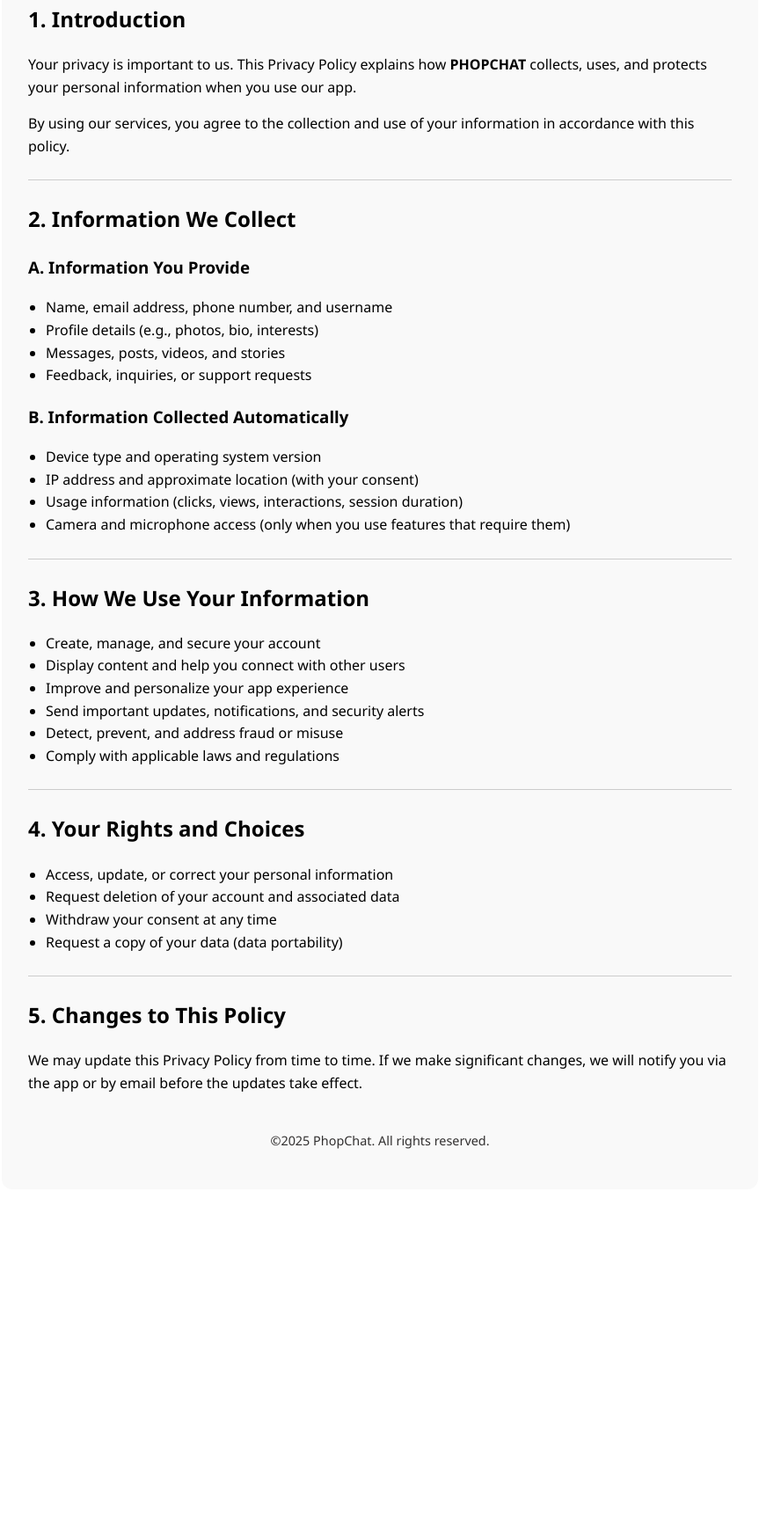
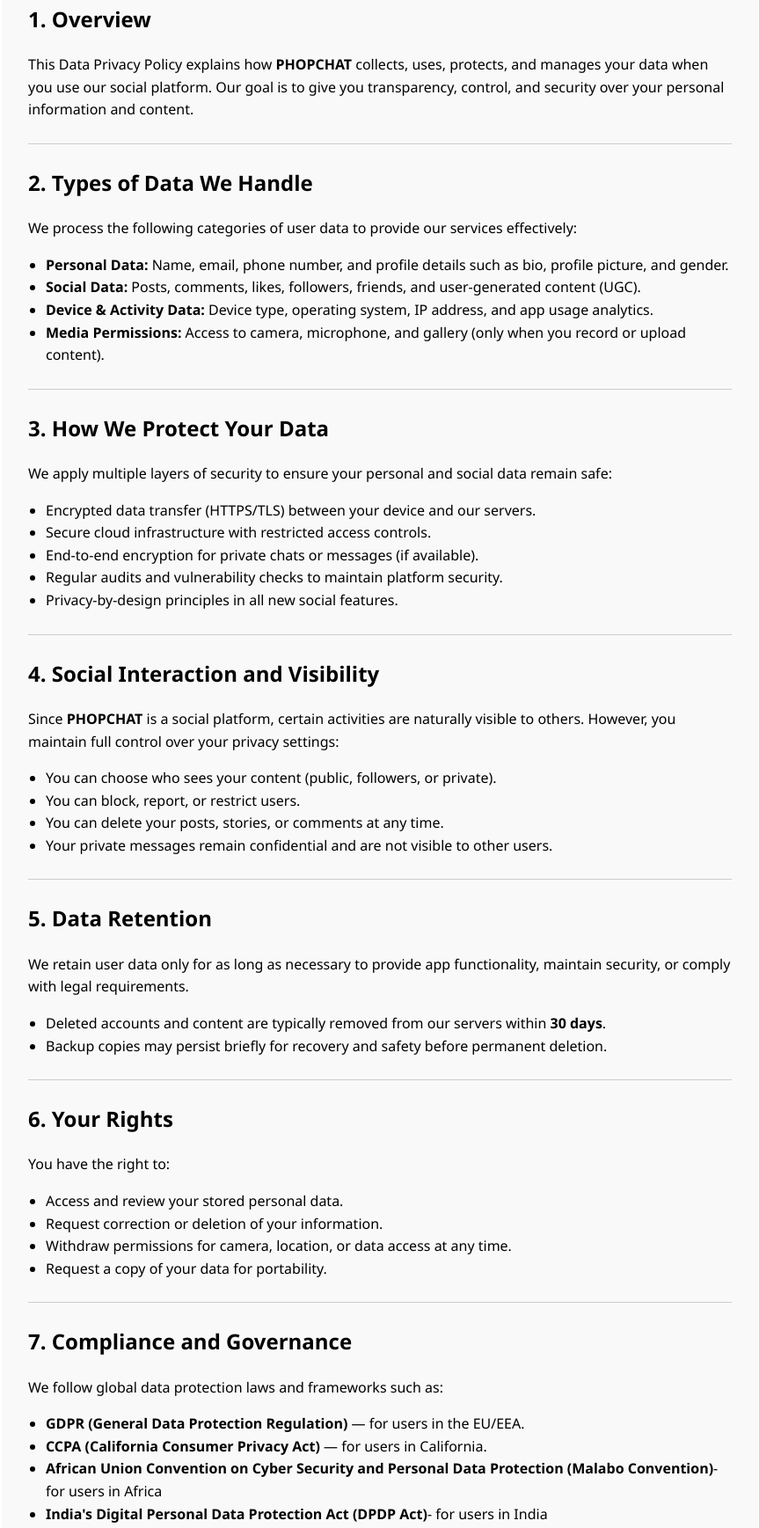
Before and after one commit to HUSSEINWAL/somemenucontents, a plain HTML site: page DataPrivacy.html in a window 1280 px wide. Shown: the part 279-2016 px from the top of the page at 88% size, without its empty margins (208-1071 px from the left). Before the commit the page ends 1651 px from the top, so only its background shows below. Drawn offline with Linux system fonts and the light colour scheme.

Commit message:
Themed Data Privacy Policy

```diff
--- a/DataPrivacy.html
+++ b/DataPrivacy.html
@@ -3,7 +3,7 @@
 <head>
   <meta charset="UTF-8" />
   <meta name="viewport" content="width=device-width, initial-scale=1.0" />
-  <title>Privacy Policy - PHOPCHAT</title>
+  <title>Data Privacy Policy - PHOPCHAT</title>
   <style>
     body {
       font-family: 'Segoe UI', Tahoma, Geneva, Verdana, sans-serif;
@@ -53,70 +53,119 @@
   </style>
 </head>
 <body>
-  <div class="container">
-    <h1>📜 Privacy Policy</h1>
+<div class="container">
+    <h1>🔒 Data Privacy Policy</h1>
 
     <div class="highlight">
-      <p><strong>Effective Date:</strong> 1st DEC 2025</p>
-      <p><strong>App Name:</strong> PHOPCHAT</p>
+      <p><strong>Effective Date:</strong>1st DEC, 2025</p>
+      <p><strong>App Name:</strong>PHOPCHAT</p>
+      <!-- <p><strong>Company:</strong> [Your Company Name, if registered]</p> -->
     </div>
 
-    <h2>1. Introduction</h2>
-    <p>Your privacy is important to us. This Privacy Policy explains how <strong>PHOPCHAT</strong> collects, uses, and protects your personal information when you use our app.</p>
-    <p>By using our services, you agree to the collection and use of your information in accordance with this policy.</p>
+    <h2>1. Overview</h2>
+    <p>This Data Privacy Policy explains how <strong>PHOPCHAT</strong> collects, uses, protects, and manages your data when you use our social platform. Our goal is to give you transparency, control, and security over your personal information and content.</p>
 
     <hr />
 
-    <h2>2. Information We Collect</h2>
-
-    <h3>A. Information You Provide</h3>
+    <h2>2. Types of Data We Handle</h2>
+    <p>We process the following categories of user data to provide our services effectively:</p>
     <ul>
-      <li>Name, email address, phone number, and username</li>
-      <li>Profile details (e.g., photos, bio, interests)</li>
-      <li>Messages, posts, videos, and stories</li>
-      <li>Feedback, inquiries, or support requests</li>
-    </ul>
-
-    <h3>B. Information Collected Automatically</h3>
-    <ul>
-      <li>Device type and operating system version</li>
-      <li>IP address and approximate location (with your consent)</li>
-      <li>Usage information (clicks, views, interactions, session duration)</li>
-      <li>Camera and microphone access (only when you use features that require them)</li>
+      <li><strong>Personal Data:</strong> Name, email, phone number, and profile details such as bio, profile picture, and gender.</li>
+      <li><strong>Social Data:</strong> Posts, comments, likes, followers, friends, and user-generated content (UGC).</li>
+      <li><strong>Device & Activity Data:</strong> Device type, operating system, IP address, and app usage analytics.</li>
+      <li><strong>Media Permissions:</strong> Access to camera, microphone, and gallery (only when you record or upload content).</li>
     </ul>
 
     <hr />
 
-    <h2>3. How We Use Your Information</h2>
+    <h2>3. How We Protect Your Data</h2>
+    <p>We apply multiple layers of security to ensure your personal and social data remain safe:</p>
     <ul>
-      <li>Create, manage, and secure your account</li>
-      <li>Display content and help you connect with other users</li>
-      <li>Improve and personalize your app experience</li>
-      <li>Send important updates, notifications, and security alerts</li>
-      <li>Detect, prevent, and address fraud or misuse</li>
-      <li>Comply with applicable laws and regulations</li>
+      <li>Encrypted data transfer (HTTPS/TLS) between your device and our servers.</li>
+      <li>Secure cloud infrastructure with restricted access controls.</li>
+      <li>End-to-end encryption for private chats or messages (if available).</li>
+      <li>Regular audits and vulnerability checks to maintain platform security.</li>
+      <li>Privacy-by-design principles in all new social features.</li>
     </ul>
 
     <hr />
 
-    <h2>4. Your Rights and Choices</h2>
+    <h2>4. Social Interaction and Visibility</h2>
+    <p>Since <strong>PHOPCHAT</strong> is a social platform, certain activities are naturally visible to others. However, you maintain full control over your privacy settings:</p>
     <ul>
-      <li>Access, update, or correct your personal information</li>
-      <li>Request deletion of your account and associated data</li>
-      <li>Withdraw your consent at any time</li>
-      <li>Request a copy of your data (data portability)</li>
+      <li>You can choose who sees your content (public, followers, or private).</li>
+      <li>You can block, report, or restrict users.</li>
+      <li>You can delete your posts, stories, or comments at any time.</li>
+      <li>Your private messages remain confidential and are not visible to other users.</li>
     </ul>
 
     <hr />
 
-    <h2>5. Changes to This Policy</h2>
-    <p>We may update this Privacy Policy from time to time. If we make significant changes, we will notify you via the app or by email before the updates take effect.</p>
+    <h2>5. Data Retention</h2>
+    <p>We retain user data only for as long as necessary to provide app functionality, maintain security, or comply with legal requirements.</p>
+    <ul>
+      <li>Deleted accounts and content are typically removed from our servers within <strong>30 days</strong>.</li>
+      <li>Backup copies may persist briefly for recovery and safety before permanent deletion.</li>
+    </ul>
+
+    <hr />
+
+    <h2>6. Your Rights</h2>
+    <p>You have the right to:</p>
+    <ul>
+      <li>Access and review your stored personal data.</li>
+      <li>Request correction or deletion of your information.</li>
+      <li>Withdraw permissions for camera, location, or data access at any time.</li>
+      <li>Request a copy of your data for portability.</li>
+    </ul>
+
+    <hr />
+
+    <h2>7. Compliance and Governance</h2>
+    <p>We follow global data protection laws and frameworks such as:</p>
+    <ul>
+      <li><strong>GDPR (General Data Protection Regulation)</strong> — for users in the EU/EEA.</li>
+      <li><strong>CCPA (California Consumer Privacy Act)</strong> — for users in California.</li>
+      <li><strong>African Union Convention on Cyber Security and Personal Data Protection (Malabo Convention)</strong>-for users in Africa</li>
+      <li><strong> India's Digital Personal Data Protection Act (DPDP Act)</strong>- for users in India</li>
+      <!--<li><strong>Federal Law No. 152-FZ on Personal Data</strong></li>-->
+      <li>Other applicable international data protection and privacy standards.</li>
+     <li>PHOPCHAT don't deal in data sharing for espionage activities</li>
+    </ul>
+
+    <hr />
+
+    <h2>8. Data Privacy Principles</h2>
+    <p>We are committed to the following principles in managing your data:</p>
+    <ul>
+      <li><strong>Transparency:</strong> You always know what data is collected and why.</li>
+      <li><strong>User Control:</strong> You can manage visibility, permissions, and privacy settings.</li>
+      <li><strong>Minimal Data Use:</strong> We only collect the information necessary for functionality and improvement.</li>
+      <li><strong>Accountability:</strong> We continually review and improve our privacy practices.</li>
+    </ul>
+
+    <hr />
+    <h2>Children Privacy, Data Protection & Social Exposure</h2>
+    <p>
+      Children’s social‑media accounts are default to private or friends-only mode; default public exposure significantly increases risk of unwanted contact or content exposure.
+    </p>
+    <p>
+      Minimize data collection: only essential identity or profile information should be shared; geolocation, contact lists, and metadata should be restricted or made visible only to parents/guardians.
+    </p>
+    <p>
+      Encryption and secure communications: apps should use encrypted transmission and secure storage of data; parents should keep device software and security patches up to date.
+    </p>
+    <p>
+      Educate children about digital footprints: everything posted, shared, or commented may persist, be searchable, or be archived. Teach them the implications of oversharing.
+    </p>
+    <p>
+      Parents should review who can tag or mention their child, who can send direct messages, and whether the child’s profile appears in public search results. <span class="citation">Better Internet for Kids</span>
+    </p>
 
     <footer>
       <p>©2025 PhopChat. All rights reserved.</p>
     </footer>
   </div>
-
   <script>
     function applyTheme() {
       const isDark = window.matchMedia('(prefers-color-scheme: dark)').matches;
```
